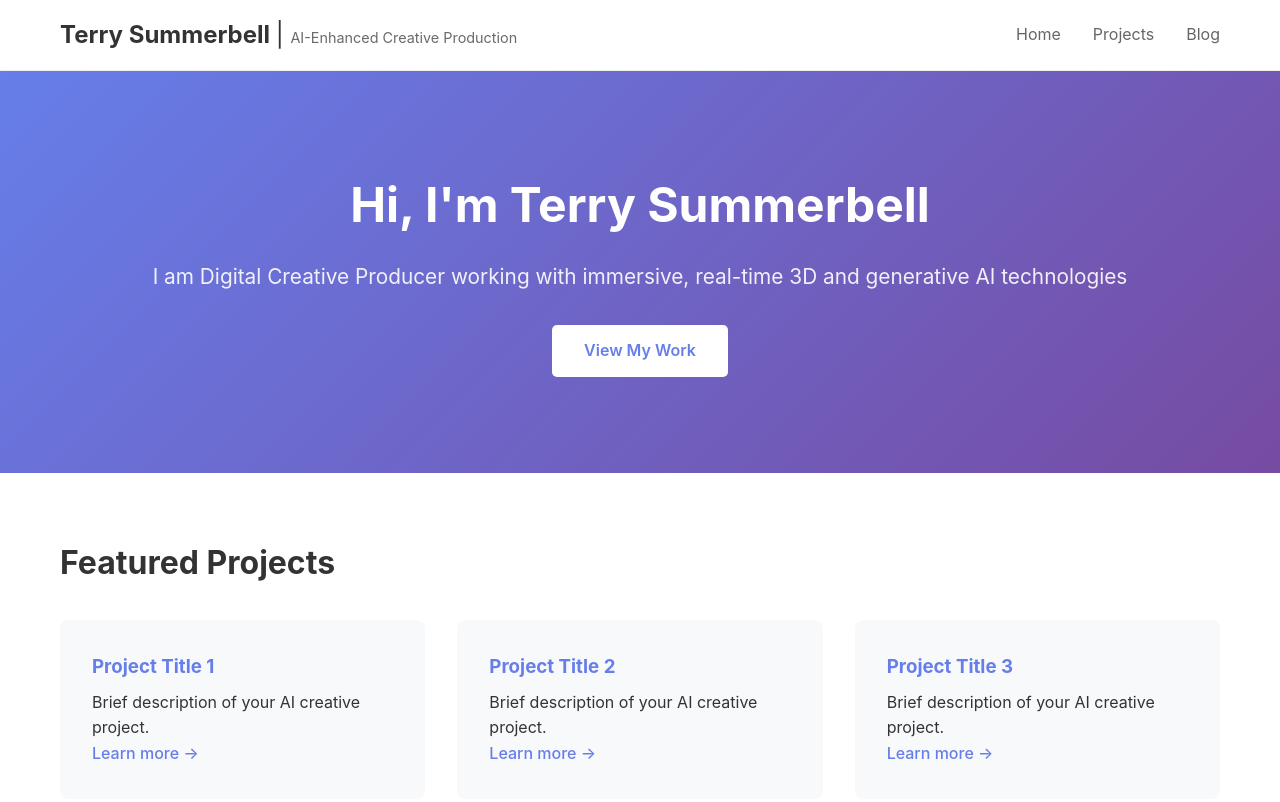
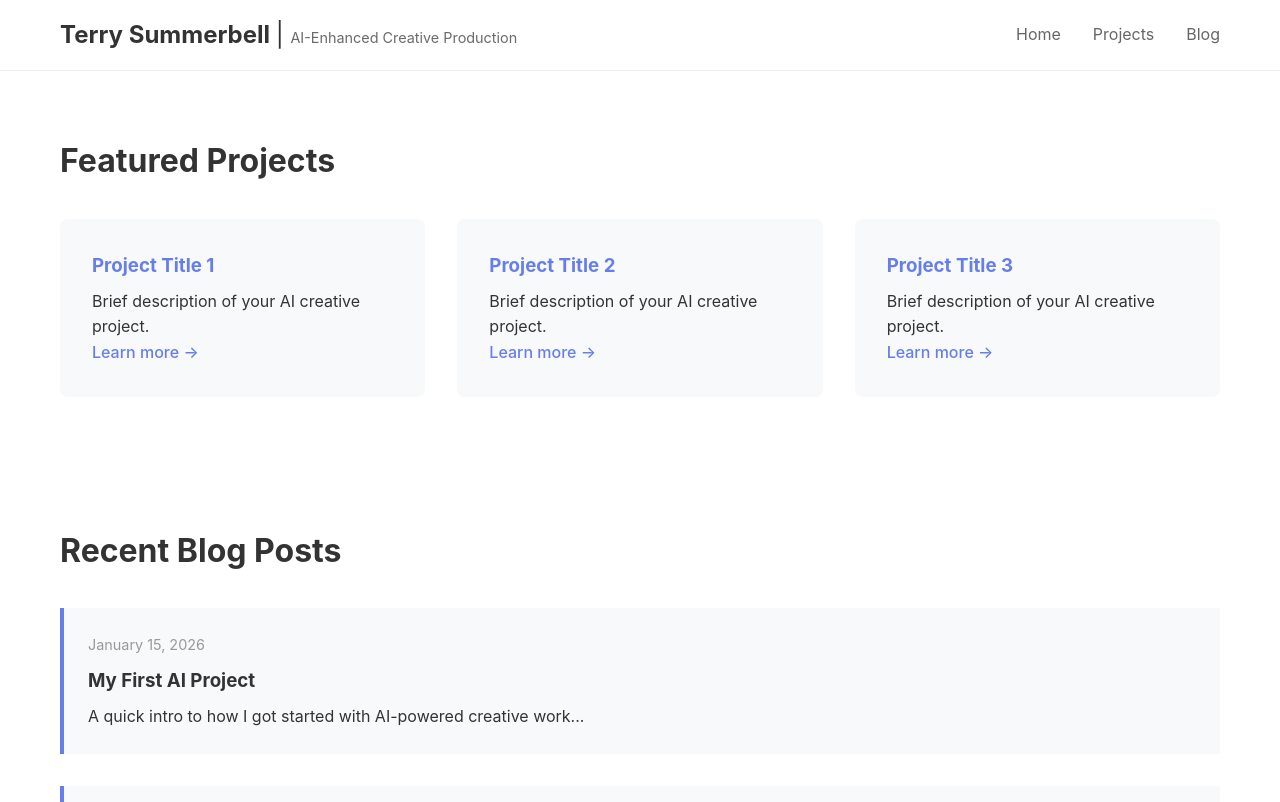
Before and after one commit to terrysummerbell/terry-summerbell.github.io, a plain HTML site: page index.html in a window 1280 px wide. Shown: the top 802 px of the page. Drawn offline with Linux system fonts and the light colour scheme.

Commit message:
Remove header section from index.html
Removed the header section containing the introduction and call to action.

```diff
--- a/index.html
+++ b/index.html
@@ -17,14 +17,6 @@
             </ul>
         </div>
     </nav>
-
-    <header class="hero">
-        <div class="container">
-            <h1>Hi, I'm Terry Summerbell</h1>
-            <p class="tagline">I am Digital Creative Producer working with immersive, real-time 3D and generative AI technologies</p>
-            <a href="projects.html" class="cta-button">View My Work</a>
-        </div>
-    </header>
 
     <section class="featured">
         <div class="container">
```
